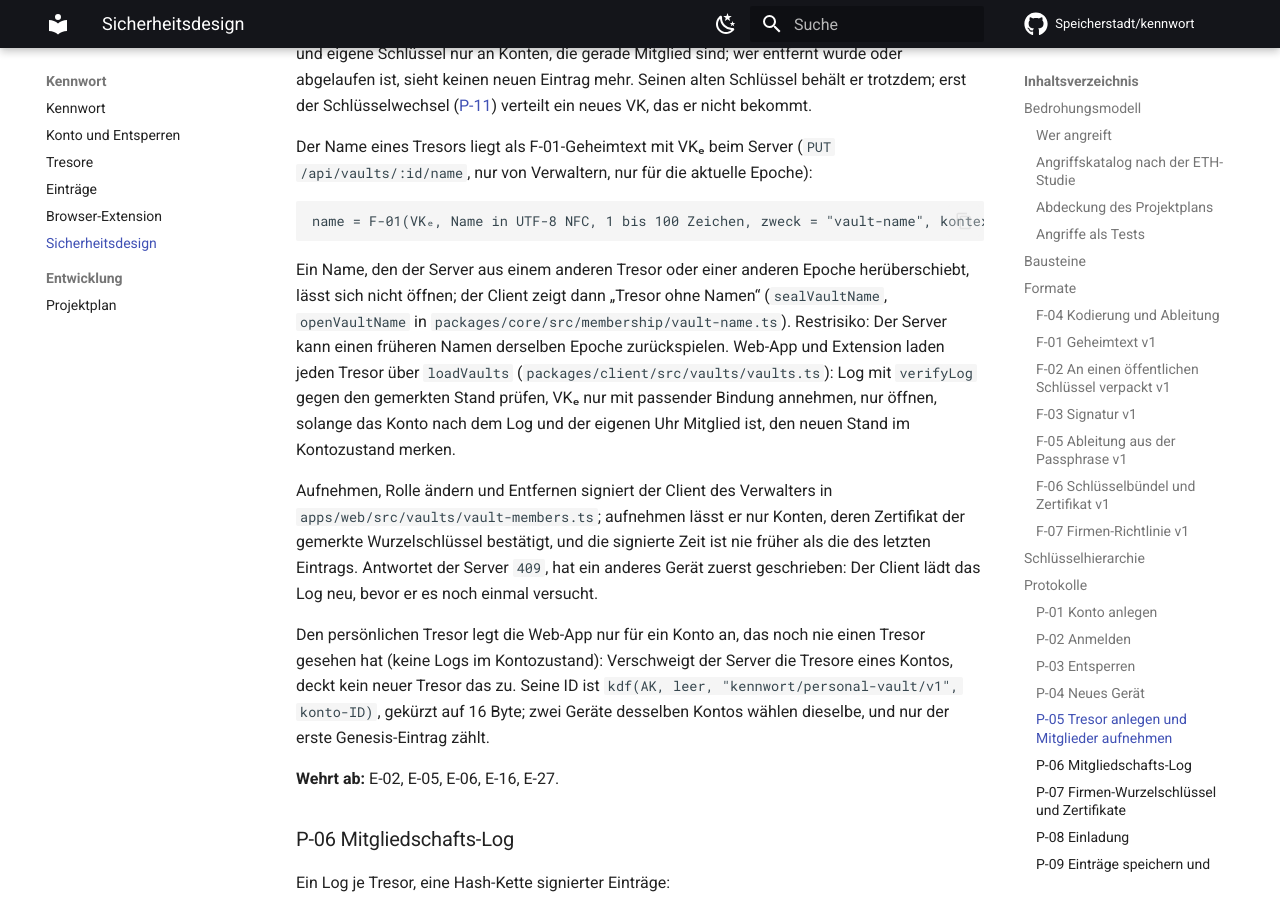
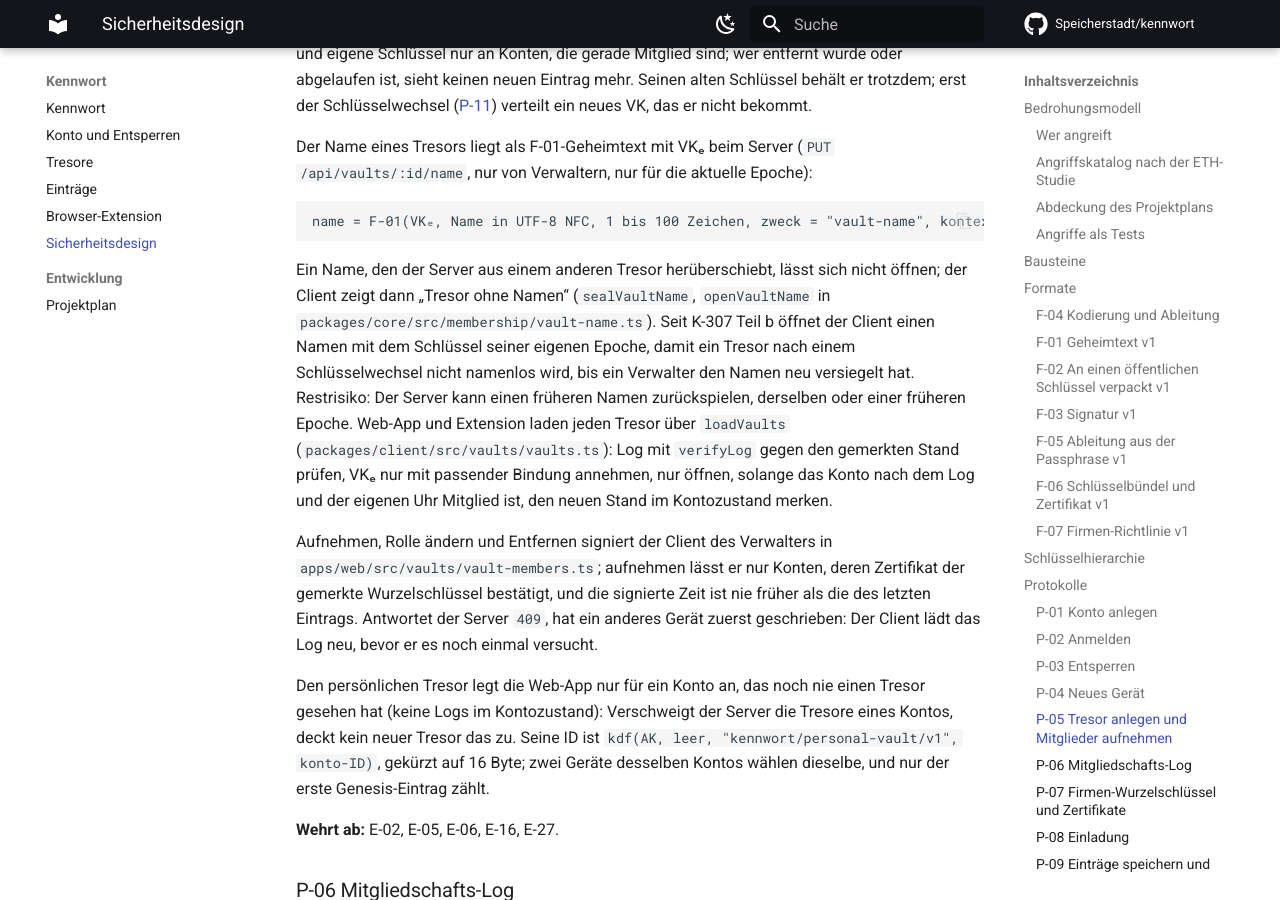
Before and after one commit to Speicherstadt/kennwort, an MkDocs documentation site: the page built from docs/sicherheitsdesign.md, in a window 1280 px wide and 900 px high, scrolled down 16613 px. Built offline with MkDocs 1.6.1 and Material for MkDocs 9.7.7, drawn with Linux system fonts in a browser that asks for light colours; comment, search, counter and statistics services are not loaded.

Commit message:
docs: a vault name opens with the key of its own epoch since K-307 part b
Found by the review of K-307 part b.

Co-Authored-By: Claude Opus 5.5 <noreply@anthropic.com>
Claude-Session: https://claude.ai/code/session_01Y3rdfXnaqLdfwSre65bgwT

````diff
--- a/docs/sicherheitsdesign.md
+++ b/docs/sicherheitsdesign.md
@@ -532,10 +532,12 @@ nur von Verwaltern, nur für die aktuelle Epoche):
 name = F-01(VKₑ, Name in UTF-8 NFC, 1 bis 100 Zeichen, zweck = "vault-name", kontext = tresor-ID, epoche)
 ```
 
-Ein Name, den der Server aus einem anderen Tresor oder einer anderen Epoche herüberschiebt, lässt
-sich nicht öffnen; der Client zeigt dann „Tresor ohne Namen“ (`sealVaultName`, `openVaultName` in
-`packages/core/src/membership/vault-name.ts`). Restrisiko: Der Server kann einen früheren Namen
-derselben Epoche zurückspielen. Web-App und Extension laden jeden Tresor über `loadVaults`
+Ein Name, den der Server aus einem anderen Tresor herüberschiebt, lässt sich nicht öffnen; der
+Client zeigt dann „Tresor ohne Namen“ (`sealVaultName`, `openVaultName` in
+`packages/core/src/membership/vault-name.ts`). Seit K-307 Teil b öffnet der Client einen Namen mit
+dem Schlüssel seiner eigenen Epoche, damit ein Tresor nach einem Schlüsselwechsel nicht namenlos
+wird, bis ein Verwalter den Namen neu versiegelt hat. Restrisiko: Der Server kann einen früheren
+Namen zurückspielen, derselben oder einer früheren Epoche. Web-App und Extension laden jeden Tresor über `loadVaults`
 (`packages/client/src/vaults/vaults.ts`): Log mit `verifyLog` gegen den gemerkten Stand prüfen, VKₑ nur
 mit passender Bindung annehmen, nur öffnen, solange das Konto nach dem Log und der eigenen Uhr
 Mitglied ist, den neuen Stand im Kontozustand merken.
````
